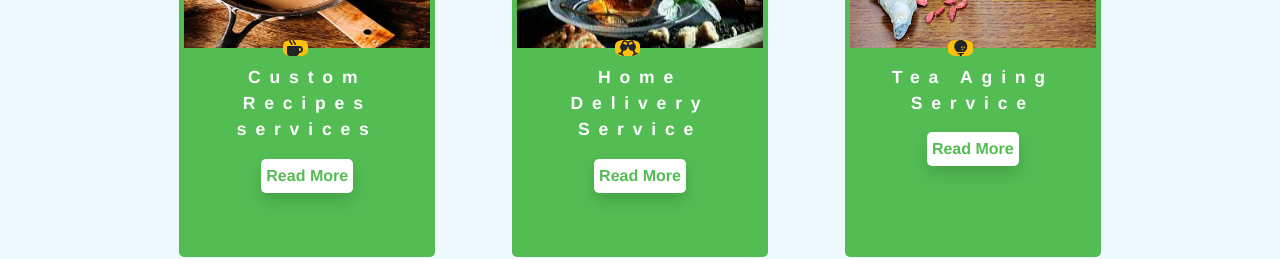
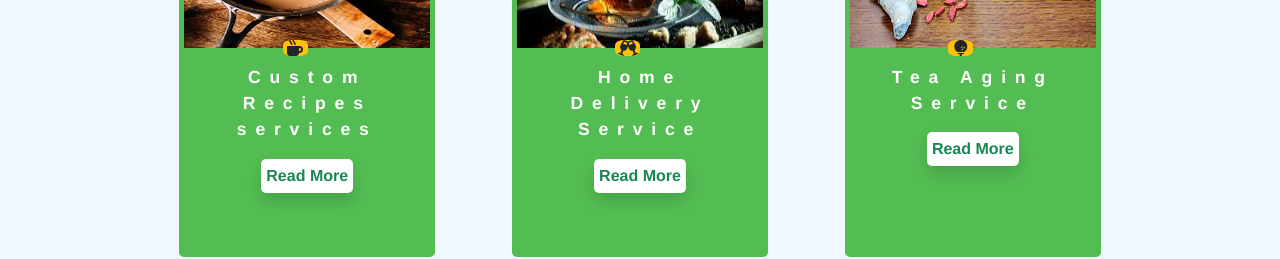
Before and after one commit to Ademola101/Tea-station-website, a plain HTML site: page index.html in a window 1280 px wide. Shown: the part 1940-2199 px from the top of the page. Drawn offline with nearby package versions, Linux system fonts and the light colour scheme.

Commit message:
read more link

```diff
--- a/index.html
+++ b/index.html
@@ -203,7 +203,8 @@ FAMILY RECIPE
   Custom Recipes services
 </p>
 <div class="read shadow">
-  Read More
+  <a href="service.html" class=" text-decoration-none text-success"> Read More</a>
+
 </div>
 </div>
 
@@ -222,7 +223,8 @@ FAMILY RECIPE
     Home Delivery Service
   </p>
   <div class="read shadow">
-    Read More
+    <a href="service.html" class=" text-decoration-none text-success"> Read More</a>
+
   </div>
   </div>
 </div>
@@ -238,9 +240,9 @@ FAMILY RECIPE
       Tea Aging Service
     </p>
     <div class="read shadow">
-      Read More
-    </div>
-    </div>
+      <a href="service.html" class=" text-decoration-none text-success"> Read More</a>
+
+    </div>   </div>
   </div></div>
 
   <div class="bg-white d-md-flex flex-col">
```
